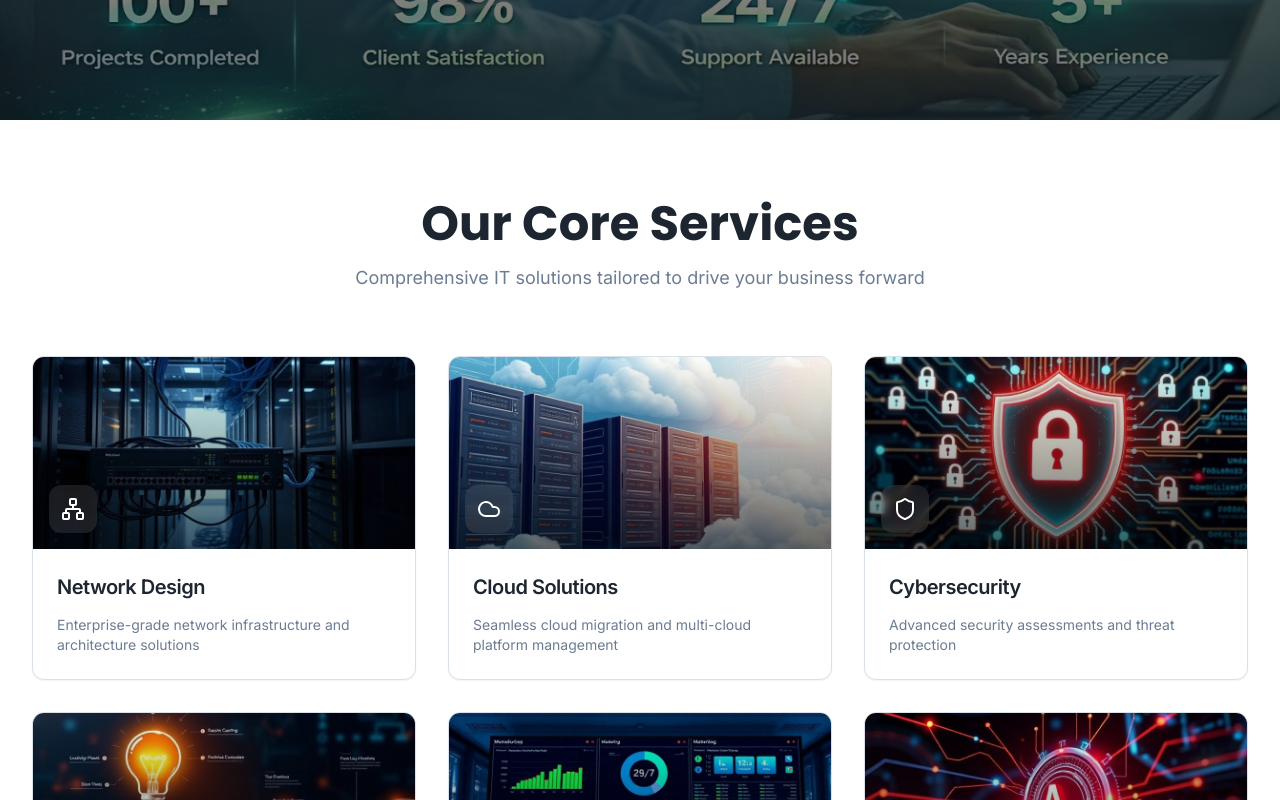
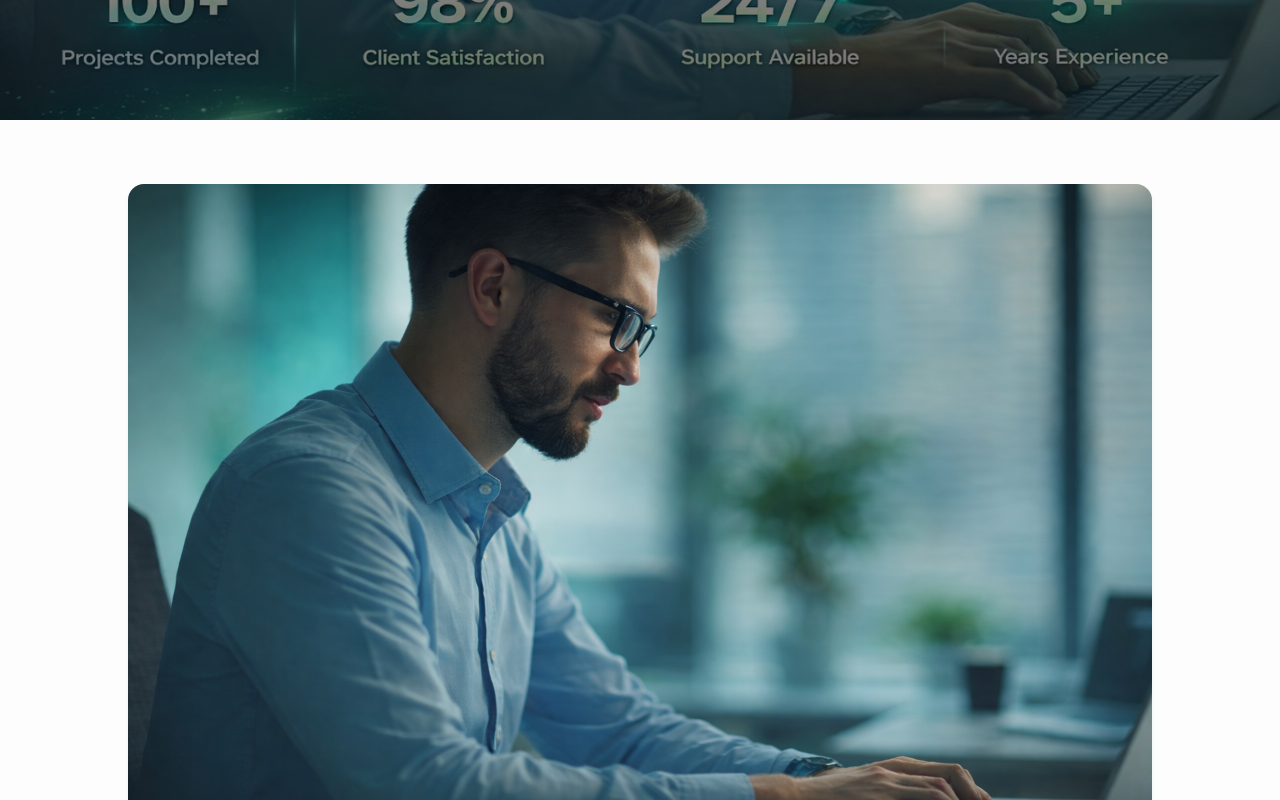
Before and after one commit to Haricharan1888/tech-ariser-web-craft-77505-47897-97062, a React (Vite) app: page / in a window 1280 px wide. Shown: the part 680-1480 px from the top of the page. Built offline with nearby package versions, Linux system fonts and the light colour scheme; the HTML template or start-up script is replaced by a standard one.

Commit message:
Add home image above services
Co-authored-by: Haricharan1888 <216998816+Haricharan1888@users.noreply.github.com>

```diff
--- a/src/pages/Home.tsx
+++ b/src/pages/Home.tsx
@@ -115,6 +115,21 @@ const Home = () => {
         </div>
       </div>
 
+    </section>
+
+    {/* Consultant Image Section */}
+    <section className="py-16 bg-muted/20">
+      <div className="container mx-auto px-4 lg:px-8">
+        <div className="max-w-5xl mx-auto overflow-hidden rounded-2xl shadow-card">
+          <img
+            src={homeConsultant}
+            alt="IT consultant working on digital solutions"
+            className="w-full h-auto object-cover"
+            loading="lazy"
+            decoding="async"
+          />
+        </div>
+      </div>
     </section>
 
     {/* Services Preview Section */}
```
